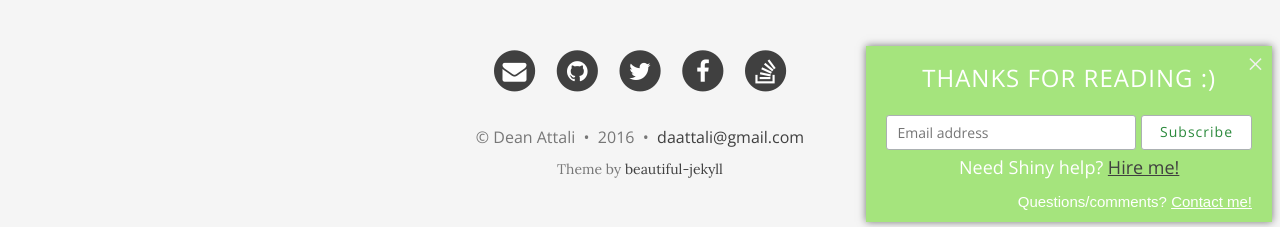
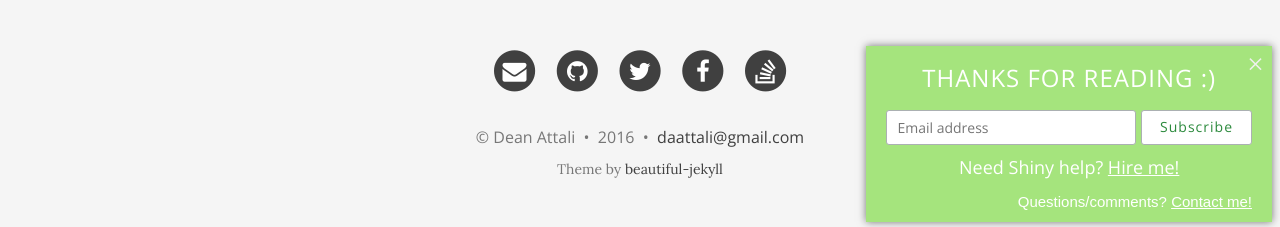
Before and after one commit to daattali/daattali.github.io, a Jekyll site: the page built from notblog/2016-03-30-rstudio-addins-list.md, in a window 1280 px wide and 1400 px high, scrolled down 209 px. Shown: the part 1170-1397 px from the top of the window. Built offline with Jekyll 4.4.1, drawn with Linux system fonts in a browser that asks for light colours; nearby versions of some CDN libraries; comment, search, counter and statistics services are not loaded.

Commit message:
change CSS of scrollbox

```diff
--- a/css/main.css
+++ b/css/main.css
@@ -706,10 +706,10 @@
 /* --- Email subscription --- */
 
 #mailchimp-subscribe-section {
-  margin-top: 20px;
+  margin-top: 15px;
   font-family: 'Open Sans', 'Helvetica Neue', Helvetica, Arial, sans-serif;
   text-align: center;
-  margin-bottom: 5px;
+  margin-bottom: 10px;
 }
 #mailchimp-subscribe-section #mc_embed_signup label {
   font-size: 16px;
@@ -836,10 +836,12 @@
   margin-top: 10px;
 }
 
-#scroll-box-contact a {
+#scroll-box-contact a,
+#scroll-box-hire a {
   color: #fff;
 }
-#scroll-box-contact a:hover {
+#scroll-box-contact a:hover,
+#scroll-box-hire a:hover {
   color: #f0f0f0;
 }
 
@@ -864,5 +866,6 @@
   }
   #mailchimp-subscribe-section {
     margin-top: 10px;
+    mragin-bottom: 7px;
   }
 }
```
